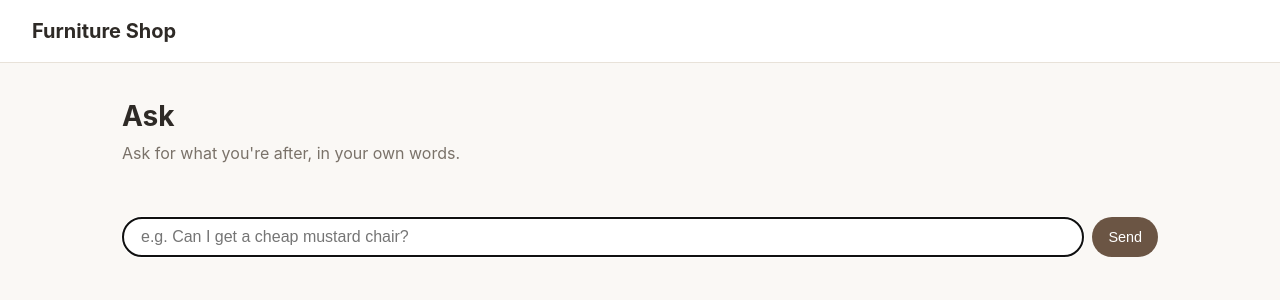
After one commit to marivelasque/AITrainingHackathon, a Flask app: template templates/ask.html in a window 1280 px wide. The commit adds this page. Shown: the top 300 px of the page. Run offline with Flask 3, Linux system fonts and the light colour scheme; the template is opened without the code that fills it, so the values that code supplies are empty.

Commit message:
Add chat UI for the shopping-assistant agent

```diff
--- a/static/style.css
+++ b/static/style.css
@@ -301,3 +301,52 @@ button:hover { background: var(--accent-dark); }
   color: var(--muted);
   text-align: center;
 }
+
+/* Ask (chat agent) --------------------------------------------------- */
+
+.chat-transcript {
+  display: flex;
+  flex-direction: column;
+  gap: 12px;
+  margin-bottom: 24px;
+}
+
+.chat-bubble {
+  max-width: 70%;
+  padding: 10px 16px;
+  border-radius: 16px;
+  line-height: 1.4;
+  white-space: pre-wrap;
+}
+
+.chat-user {
+  align-self: flex-end;
+  background: var(--accent);
+  color: #fff;
+  border-bottom-right-radius: 4px;
+}
+
+.chat-assistant {
+  align-self: flex-start;
+  background: var(--card);
+  border: 1px solid var(--border);
+  color: var(--ink);
+  border-bottom-left-radius: 4px;
+}
+
+.chat-form {
+  display: flex;
+  gap: 8px;
+}
+
+.chat-form input {
+  flex: 1;
+  border: 1px solid var(--border);
+  border-radius: 999px;
+  padding: 10px 18px;
+  font-size: 1rem;
+}
+
+.chat-form button {
+  border-radius: 999px;
+}
--- /dev/null
+++ b/templates/ask.html
@@ -0,0 +1,21 @@
+{% extends "base.html" %}
+{% block title %}Ask — Furniture Shop{% endblock %}
+{% block content %}
+  <h1 class="page-title">Ask</h1>
+  <p class="page-subtitle">Ask for what you're after, in your own words.</p>
+
+  <div class="chat-transcript">
+    {% for message in history %}
+      {% if message.role == "user" %}
+        <div class="chat-bubble chat-user">{{ message.content }}</div>
+      {% elif message.role == "assistant" and message.content %}
+        <div class="chat-bubble chat-assistant">{{ message.content }}</div>
+      {% endif %}
+    {% endfor %}
+  </div>
+
+  <form method="post" class="chat-form">
+    <input type="text" name="message" placeholder="e.g. Can I get a cheap mustard chair?" required autofocus>
+    <button type="submit">Send</button>
+  </form>
+{% endblock %}
--- a/templates/base.html
+++ b/templates/base.html
@@ -19,6 +19,7 @@
           </span>
         {% endif %}
         <a href="{{ url_for('home') }}">Catalogue</a>
+        <a href="{{ url_for('ask') }}">Ask</a>
         <a href="{{ url_for('orders') }}">My Orders</a>
         <span class="user">{{ current_user.id }}</span>
         <a href="{{ url_for('logout') }}">Log out</a>
```
